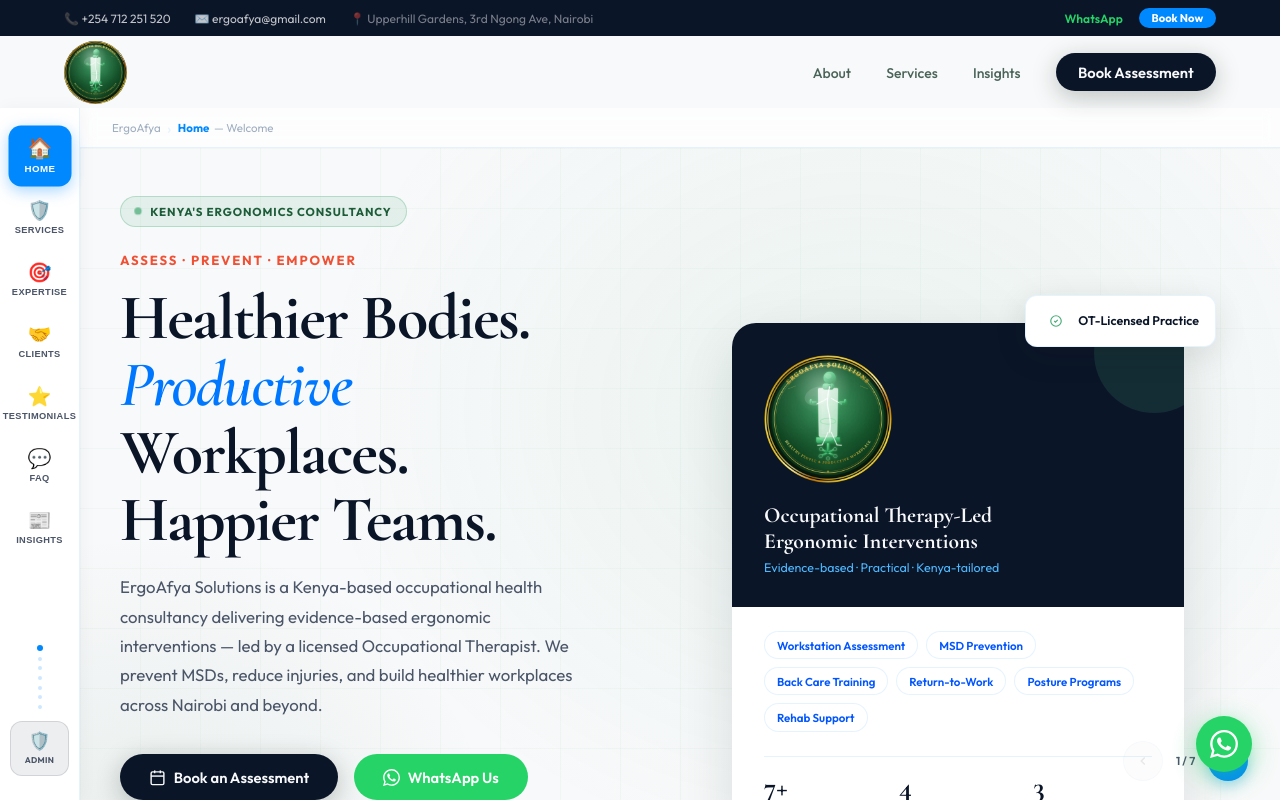
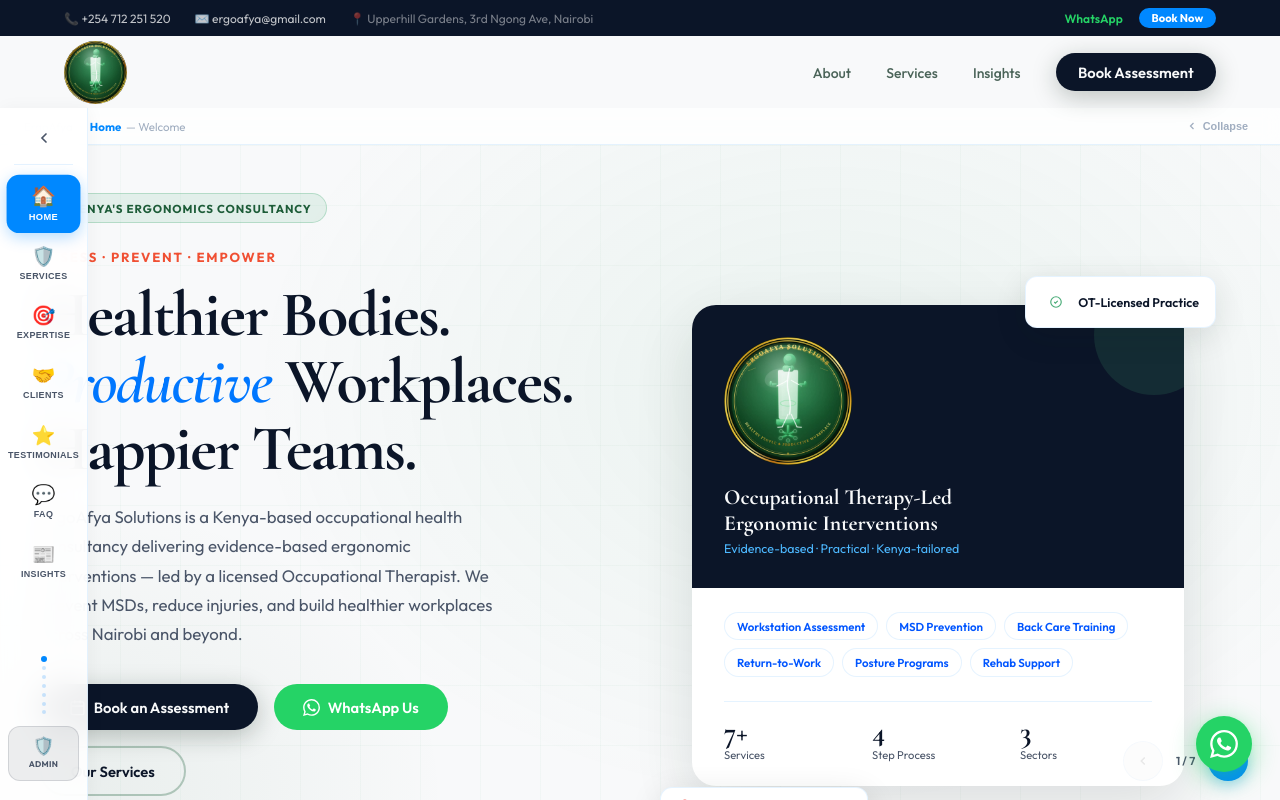
Before and after one commit to mutimbachrispinus-creator/ergoafya, a Next.js app: page / in a window 1280 px wide. Built offline with nearby package versions, Linux system fonts and the light colour scheme.

Commit message:
feat: collapsible side-nav with smooth transition and icon-only collapsed state

```diff
--- a/src/app/page.tsx
+++ b/src/app/page.tsx
@@ -1,29 +1,35 @@
 'use client'
 import { useState, useEffect, useCallback } from 'react'
-import HeroSection        from '@/components/HeroSection'
-import StatsBand          from '@/components/StatsBand'
-import InteractiveTabs    from '@/components/InteractiveTabs'
-import ServicesSection    from '@/components/ServicesSection'
-import ClientsSection     from '@/components/ClientsSection'
+import HeroSection         from '@/components/HeroSection'
+import StatsBand           from '@/components/StatsBand'
+import InteractiveTabs     from '@/components/InteractiveTabs'
+import ServicesSection     from '@/components/ServicesSection'
+import ClientsSection      from '@/components/ClientsSection'
 import TestimonialsSection from '@/components/TestimonialsSection'
-import FAQSection         from '@/components/FAQSection'
-import BlogSection        from '@/components/BlogSection'
+import FAQSection          from '@/components/FAQSection'
+import BlogSection         from '@/components/BlogSection'
 
 const PAGES = [
-  { id: 'home',         label: 'Home',         icon: '🏠', desc: 'Welcome'       },
-  { id: 'services',     label: 'Services',     icon: '🛡️', desc: 'What We Do'    },
-  { id: 'expertise',    label: 'Expertise',    icon: '🎯', desc: 'Focus Areas'   },
-  { id: 'clients',      label: 'Clients',      icon: '🤝', desc: 'Who We Serve'  },
-  { id: 'testimonials', label: 'Testimonials', icon: '⭐', desc: 'Client Stories' },
-  { id: 'faq',          label: 'FAQ',          icon: '💬', desc: 'Questions'     },
-  { id: 'insights',     label: 'Insights',     icon: '📰', desc: 'Blog & News'   },
+  { id: 'home',         label: 'Home',         icon: '🏠', desc: 'Welcome'        },
+  { id: 'services',     label: 'Services',     icon: '🛡️', desc: 'What We Do'     },
+  { id: 'expertise',    label: 'Expertise',    icon: '🎯', desc: 'Focus Areas'    },
+  { id: 'clients',      label: 'Clients',      icon: '🤝', desc: 'Who We Serve'   },
+  { id: 'testimonials', label: 'Testimonials', icon: '⭐', desc: 'Client Stories'  },
+  { id: 'faq',          label: 'FAQ',          icon: '💬', desc: 'Questions'      },
+  { id: 'insights',     label: 'Insights',     icon: '📰', desc: 'Blog & News'    },
 ]
+
+const NAV_EXPANDED  = 88   // px — icon + label
+const NAV_COLLAPSED = 52   // px — icon only
 
 export default function HomePage() {
   const [activePage, setActivePage] = useState(0)
-  const [animating, setAnimating]   = useState(false)
-  const [direction, setDirection]   = useState<'next' | 'prev'>('next')
-  const [navOpen, setNavOpen]       = useState(false)
+  const [animating,  setAnimating]  = useState(false)
+  const [direction,  setDirection]  = useState<'next' | 'prev'>('next')
+  const [navOpen,    setNavOpen]    = useState(false)  // unused on desktop but kept for mobile goTo reset
+  const [sideOpen,   setSideOpen]   = useState(true)   // collapsible state
+
+  const navW = sideOpen ? NAV_EXPANDED : NAV_COLLAPSED
 
   const goTo = useCallback((idx: number) => {
     if (idx === activePage || animating) return
@@ -46,14 +52,14 @@
     return () => window.removeEventListener('keydown', onKey)
   }, [activePage, goTo])
 
-  // Touch swipe support
+  // Touch swipe
   useEffect(() => {
     let startX = 0, startY = 0
     const onTouchStart = (e: TouchEvent) => { startX = e.touches[0].clientX; startY = e.touches[0].clientY }
     const onTouchEnd   = (e: TouchEvent) => {
       const dx = e.changedTouches[0].clientX - startX
       const dy = e.changedTouches[0].clientY - startY
-      if (Math.abs(dx) < Math.abs(dy) || Math.abs(dy) < 40) return // vertical swipe — ignore
+      if (Math.abs(dx) < Math.abs(dy) || Math.abs(dy) < 40) return
       if (dx < -50) goTo(Math.min(activePage + 1, PAGES.length - 1))
       if (dx >  50) goTo(Math.max(activePage - 1, 0))
     }
@@ -70,8 +76,40 @@
   return (
     <div style={{ position: 'fixed', inset: 0, overflow: 'hidden', background: 'var(--cream)' }}>
 
-      {/* ── Desktop Side-Tab Navigator ─────────────────────────────── */}
-      <nav className="page-sidenav hide-mobile" aria-label="Page navigation">
+      {/* ── Desktop Side-Tab Navigator ──────────────────────────────────── */}
+      <nav
+        className="page-sidenav hide-mobile"
+        aria-label="Page navigation"
+        style={{ width: navW }}
+      >
+        {/* ── Collapse / Expand Toggle ── */}
+        <button
+          onClick={() => setSideOpen(o => !o)}
+          title={sideOpen ? 'Collapse sidebar' : 'Expand sidebar'}
+          style={{
+            display: 'flex', alignItems: 'center', justifyContent: 'center',
+            width: '100%', padding: '0.55rem 0', border: 'none', cursor: 'pointer',
+            background: 'transparent', color: 'var(--muted)', borderRadius: 10,
+            transition: 'all 0.2s', marginBottom: '0.4rem',
+          }}
+        >
+          {/* Animated chevron */}
+          <svg
+            width="16" height="16" viewBox="0 0 24 24" fill="none"
+            stroke="currentColor" strokeWidth="2.5" strokeLinecap="round"
+            style={{
+              transition: 'transform 0.3s',
+              transform: sideOpen ? 'rotate(0deg)' : 'rotate(180deg)',
+            }}
+          >
+            <polyline points="15 18 9 12 15 6" />
+          </svg>
+        </button>
+
+        {/* Thin divider */}
+        <div style={{ height: 1, background: 'var(--border)', margin: '0 0.4rem 0.5rem' }} />
+
+        {/* Page buttons */}
         {PAGES.map((p, i) => {
           const isActive = i === activePage
           return (
@@ -80,18 +118,29 @@
               onClick={() => goTo(i)}
               title={p.label}
               style={{
-                display: 'flex', flexDirection: 'column', alignItems: 'center', gap: '0.3rem',
-                padding: '0.75rem 0.5rem', border: 'none', cursor: 'pointer', borderRadius: 12,
+                display: 'flex',
+                flexDirection: sideOpen ? 'column' : 'column',
+                alignItems: 'center',
+                gap: sideOpen ? '0.3rem' : '0',
+                padding: sideOpen ? '0.7rem 0.5rem' : '0.65rem 0.4rem',
+                border: 'none', cursor: 'pointer', borderRadius: 12,
                 background: isActive ? 'var(--sage)' : 'transparent',
                 color:      isActive ? 'white' : 'var(--muted)',
                 transition: 'all 0.25s', width: '100%',
-                boxShadow: isActive ? '0 4px 14px rgba(0,136,255,0.35)' : 'none',
-                transform: isActive ? 'scale(1.05)' : 'scale(1)',
+                boxShadow: isActive ? '0 4px 14px rgba(0,136,255,0.3)' : 'none',
+                transform: isActive ? 'scale(1.04)' : 'scale(1)',
+                overflow: 'hidden',
               }}
             >
-              <span style={{ fontSize: '1.2rem', lineHeight: 1 }}>{p.icon}</span>
-              <span style={{ fontSize: '0.58rem', fontWeight: 700, textTransform: 'uppercase',
-                letterSpacing: '0.04em', whiteSpace: 'nowrap' }}>
+              <span style={{ fontSize: '1.2rem', lineHeight: 1, flexShrink: 0 }}>{p.icon}</span>
+              <span style={{
+                fontSize: '0.56rem', fontWeight: 700, textTransform: 'uppercase',
+                letterSpacing: '0.04em', whiteSpace: 'nowrap',
+                maxHeight: sideOpen ? '20px' : '0px',
+                opacity: sideOpen ? 1 : 0,
+                overflow: 'hidden',
+                transition: 'max-height 0.3s, opacity 0.25s',
+              }}>
                 {p.label}
               </span>
             </button>
@@ -99,11 +148,13 @@
         })}
 
         {/* Progress dots */}
-        <div style={{ marginTop: 'auto', paddingTop: '1rem', display: 'flex', flexDirection: 'column',
-          alignItems: 'center', gap: '0.35rem' }}>
+        <div style={{
+          marginTop: 'auto', paddingTop: '0.8rem',
+          display: 'flex', flexDirection: 'column', alignItems: 'center', gap: '0.3rem',
+        }}>
           {PAGES.map((_, i) => (
             <div key={i} style={{
-              width: i === activePage ? 6 : 4,
+              width:  i === activePage ? 6 : 4,
               height: i === activePage ? 6 : 4,
               borderRadius: '50%',
               background: i === activePage ? 'var(--sage)' : 'rgba(0,136,255,0.2)',
@@ -112,26 +163,32 @@
           ))}
         </div>
 
-        {/* Admin Portal link — always visible */}
+        {/* Admin Portal — always visible */}
         <a
           href="/blog/admin"
           title="Blog Admin Portal"
           style={{
-            display: 'flex', flexDirection: 'column', alignItems: 'center', gap: '0.3rem',
-            padding: '0.65rem 0.5rem', borderRadius: 12, textDecoration: 'none',
-            background: 'rgba(11,21,40,0.07)',
-            border: '1px solid rgba(11,21,40,0.12)',
-            color: 'var(--forest)',
-            transition: 'all 0.25s', width: '100%', marginTop: '0.5rem',
+            display: 'flex', flexDirection: 'column', alignItems: 'center',
+            gap: sideOpen ? '0.3rem' : '0',
+            padding: '0.65rem 0.4rem', borderRadius: 12, textDecoration: 'none',
+            background: 'rgba(11,21,40,0.07)', border: '1px solid rgba(11,21,40,0.12)',
+            color: 'var(--forest)', transition: 'all 0.25s', width: '100%', marginTop: '0.5rem',
+            overflow: 'hidden',
           }}
         >
-          <span style={{ fontSize: '1.1rem', lineHeight: 1 }}>🛡️</span>
-          <span style={{ fontSize: '0.52rem', fontWeight: 700, textTransform: 'uppercase',
-            letterSpacing: '0.04em', whiteSpace: 'nowrap', color: 'var(--muted)' }}>Admin</span>
+          <span style={{ fontSize: '1.1rem', lineHeight: 1, flexShrink: 0 }}>🛡️</span>
+          <span style={{
+            fontSize: '0.52rem', fontWeight: 700, textTransform: 'uppercase',
+            letterSpacing: '0.04em', whiteSpace: 'nowrap', color: 'var(--muted)',
+            maxHeight: sideOpen ? '20px' : '0px',
+            opacity: sideOpen ? 1 : 0,
+            overflow: 'hidden',
+            transition: 'max-height 0.3s, opacity 0.25s',
+          }}>Admin</span>
         </a>
       </nav>
 
-      {/* ── Mobile Bottom Tab Bar ───────────────────────────────────── */}
+      {/* ── Mobile Bottom Tab Bar ──────────────────────────────────────────── */}
       <nav className="page-bottomnav hide-desktop" aria-label="Page navigation">
         {PAGES.map((p, i) => {
           const isActive = i === activePage
@@ -148,8 +205,7 @@
               }}
             >
               <span style={{ fontSize: '1.25rem', lineHeight: 1 }}>{p.icon}</span>
-              <span style={{ fontSize: '0.55rem', fontWeight: 700, textTransform: 'uppercase',
-                letterSpacing: '0.04em' }}>
+              <span style={{ fontSize: '0.55rem', fontWeight: 700, textTransform: 'uppercase', letterSpacing: '0.04em' }}>
                 {p.label}
               </span>
               {isActive && (
@@ -158,34 +214,49 @@
             </button>
           )
         })}
-        {/* Admin Portal link */}
         <a
           href="/blog/admin"
           style={{
             display: 'flex', flexDirection: 'column', alignItems: 'center', gap: '0.2rem',
             padding: '0.5rem 0.25rem', borderRadius: 10,
-            background: 'rgba(11,21,40,0.05)',
-            border: '1px solid rgba(11,21,40,0.1)',
+            background: 'rgba(11,21,40,0.05)', border: '1px solid rgba(11,21,40,0.1)',
             flex: '0 0 auto', minWidth: 52,
-            color: 'var(--forest)', textDecoration: 'none',
-            transition: 'all 0.2s',
+            color: 'var(--forest)', textDecoration: 'none', transition: 'all 0.2s',
           }}
         >
           <span style={{ fontSize: '1.15rem', lineHeight: 1 }}>🛡️</span>
-          <span style={{ fontSize: '0.5rem', fontWeight: 700, textTransform: 'uppercase',
-            letterSpacing: '0.04em', color: 'var(--muted)' }}>Admin</span>
+          <span style={{ fontSize: '0.5rem', fontWeight: 700, textTransform: 'uppercase', letterSpacing: '0.04em', color: 'var(--muted)' }}>Admin</span>
         </a>
       </nav>
 
-      {/* ── Page Content Area ───────────────────────────────────────── */}
-      <div className="page-content-area">
-
-        {/* Page header breadcrumb */}
+      {/* ── Page Content Area ──────────────────────────────────────────────── */}
+      <div
+        className="page-content-area"
+        style={{ left: navW }}
+      >
+        {/* Breadcrumb + toggle hint */}
         <div className="page-breadcrumb hide-mobile">
           <span style={{ color: 'var(--light)', fontSize: '0.72rem' }}>ErgoAfya</span>
           <span style={{ color: 'var(--border)', margin: '0 0.4rem' }}>›</span>
           <span style={{ color: 'var(--sage)', fontSize: '0.72rem', fontWeight: 700 }}>{page.label}</span>
           <span style={{ color: 'var(--light)', fontSize: '0.72rem', marginLeft: '0.3rem' }}>— {page.desc}</span>
+          {/* Collapse hint */}
+          <button
+            onClick={() => setSideOpen(o => !o)}
+            title={sideOpen ? 'Collapse sidebar' : 'Expand sidebar'}
+            style={{
+              marginLeft: 'auto', background: 'none', border: 'none', cursor: 'pointer',
+              display: 'flex', alignItems: 'center', gap: '0.3rem',
+              color: 'var(--light)', fontSize: '0.68rem', fontWeight: 600, padding: '0.2rem 0.5rem',
+              borderRadius: 6, transition: 'color 0.2s',
+            }}
+          >
+            <svg width="12" height="12" viewBox="0 0 24 24" fill="none" stroke="currentColor" strokeWidth="2.5"
+              style={{ transform: sideOpen ? 'rotate(0deg)' : 'rotate(180deg)', transition: 'transform 0.3s' }}>
+              <polyline points="15 18 9 12 15 6" />
+            </svg>
+            {sideOpen ? 'Collapse' : 'Expand'}
+          </button>
         </div>
 
         {/* Animated page panel */}
@@ -194,12 +265,7 @@
           className={`page-panel ${animating ? (direction === 'next' ? 'page-exit-left' : 'page-exit-right') : 'page-enter'}`}
           style={{ overflowY: 'auto', height: '100%', scrollbarWidth: 'thin' }}
         >
-          {activePage === 0 && (
-            <>
-              <HeroSection />
-              <StatsBand />
-            </>
-          )}
+          {activePage === 0 && (<><HeroSection /><StatsBand /></>)}
           {activePage === 1 && <ServicesSection />}
           {activePage === 2 && <InteractiveTabs />}
           {activePage === 3 && <ClientsSection />}
@@ -208,7 +274,7 @@
           {activePage === 6 && <BlogSection />}
         </div>
 
-        {/* ── Prev / Next page arrows ─────────────────────────────── */}
+        {/* Prev / Next arrows */}
         <div className="page-arrows hide-mobile">
           <button
             onClick={() => goTo(activePage - 1)}
@@ -251,74 +317,56 @@
       </div>
 
       <style>{`
-        /* Side nav */
+        /* ── Side nav ─────────────────────────────────────────── */
         .page-sidenav {
           position: fixed;
           left: 0; top: 108px; bottom: 0;
-          width: 80px; z-index: 150;
+          z-index: 150;
           display: flex; flex-direction: column;
-          gap: 0.25rem; padding: 1.2rem 0.6rem 1.5rem;
-          background: rgba(255,255,255,0.92);
+          gap: 0.2rem; padding: 0.8rem 0.5rem 1.2rem;
+          background: rgba(255,255,255,0.93);
           backdrop-filter: blur(16px);
           border-right: 1px solid var(--border);
           box-shadow: 2px 0 16px rgba(11,21,40,0.04);
+          transition: width 0.3s cubic-bezier(0.4, 0, 0.2, 1);
+          overflow: hidden;
         }
 
-        /* Content area — sits right of sidenav */
+        /* ── Content area ─────────────────────────────────────── */
         .page-content-area {
           position: fixed;
-          left: 80px; right: 0; top: 108px; bottom: 0;
+          right: 0; top: 108px; bottom: 0;
           display: flex; flex-direction: column;
           overflow: hidden;
+          transition: left 0.3s cubic-bezier(0.4, 0, 0.2, 1);
         }
         .page-breadcrumb {
-          padding: 0.6rem 2rem;
+          padding: 0.5rem 1.5rem;
           border-bottom: 1px solid var(--border);
-          background: rgba(255,255,255,0.7);
+          background: rgba(255,255,255,0.75);
           backdrop-filter: blur(8px);
           flex-shrink: 0;
           display: flex; align-items: center;
         }
 
-        /* Page transition panels */
-        .page-panel {
-          flex: 1;
-          min-height: 0;
-        }
-        .page-enter {
-          animation: pageEnter 0.35s cubic-bezier(0.22, 1, 0.36, 1) forwards;
-        }
-        .page-exit-left {
-          animation: pageExitLeft 0.3s ease-in forwards;
-        }
-        .page-exit-right {
-          animation: pageExitRight 0.3s ease-in forwards;
-        }
-        @keyframes pageEnter {
-          from { opacity: 0; transform: translateX(28px); }
-          to   { opacity: 1; transform: translateX(0); }
-        }
-        @keyframes pageExitLeft {
-          from { opacity: 1; transform: translateX(0); }
-          to   { opacity: 0; transform: translateX(-28px); }
-        }
-        @keyframes pageExitRight {
-          from { opacity: 1; transform: translateX(0); }
-          to   { opacity: 0; transform: translateX(28px); }
+        /* ── Page transition panels ───────────────────────────── */
+        .page-panel { flex: 1; min-height: 0; }
+        .page-enter      { animation: pageEnter     0.35s cubic-bezier(0.22,1,0.36,1) forwards; }
+        .page-exit-left  { animation: pageExitLeft  0.3s ease-in forwards; }
+        .page-exit-right { animation: pageExitRight 0.3s ease-in forwards; }
+        @keyframes pageEnter      { from{opacity:0;transform:translateX(28px)} to{opacity:1;transform:translateX(0)} }
+        @keyframes pageExitLeft   { from{opacity:1;transform:translateX(0)}    to{opacity:0;transform:translateX(-28px)} }
+        @keyframes pageExitRight  { from{opacity:1;transform:translateX(0)}    to{opacity:0;transform:translateX(28px)} }
+
+        /* ── Prev/Next arrows ─────────────────────────────────── */
+        .page-arrows {
+          position: absolute; bottom: 1.2rem; right: 2rem;
+          display: flex; align-items: center; gap: 0.8rem; z-index: 20;
         }
 
-        /* Prev/Next arrows */
-        .page-arrows {
-          position: absolute;
-          bottom: 1.2rem; right: 2rem;
-          display: flex; align-items: center; gap: 0.8rem;
-          z-index: 20;
-        }
-
-        /* Mobile bottom nav */
+        /* ── Mobile bottom nav ────────────────────────────────── */
         .page-bottomnav {
-          position: fixed;
-          bottom: 0; left: 0; right: 0;
+          position: fixed; bottom: 0; left: 0; right: 0;
           display: flex; align-items: center;
           background: rgba(255,255,255,0.96);
           backdrop-filter: blur(16px);
@@ -328,20 +376,21 @@
           box-shadow: 0 -4px 20px rgba(11,21,40,0.06);
         }
 
-        /* Mobile: expand content area to full width, move top offset up */
+        /* ── Mobile overrides ─────────────────────────────────── */
         @media (max-width: 768px) {
           .page-content-area {
             left: 0 !important;
             top: 72px !important;
             bottom: 64px !important;
+            transition: none !important;
           }
           .page-breadcrumb { display: none !important; }
-          .page-arrows { display: none !important; }
-          .page-panel { padding-bottom: 1rem; }
+          .page-arrows     { display: none !important; }
+          .page-panel      { padding-bottom: 1rem; }
         }
 
-        /* Scrollbar in content area */
-        .page-panel::-webkit-scrollbar { width: 4px; }
+        /* ── Scrollbar ────────────────────────────────────────── */
+        .page-panel::-webkit-scrollbar       { width: 4px; }
         .page-panel::-webkit-scrollbar-thumb { background: var(--sage); border-radius: 4px; }
         .page-panel::-webkit-scrollbar-track { background: transparent; }
       `}</style>
```
Also changed, not shown: 1 other file (tests, documents, lock files or other folders).
